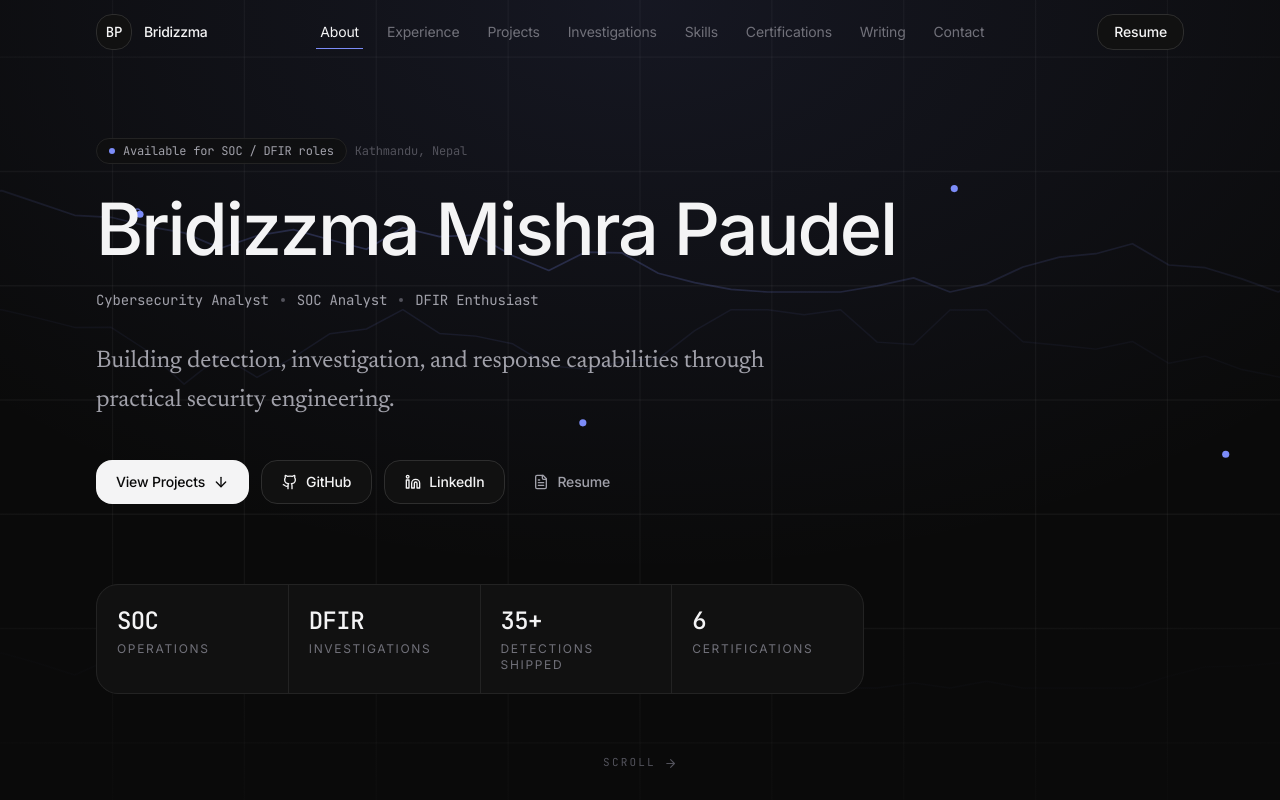
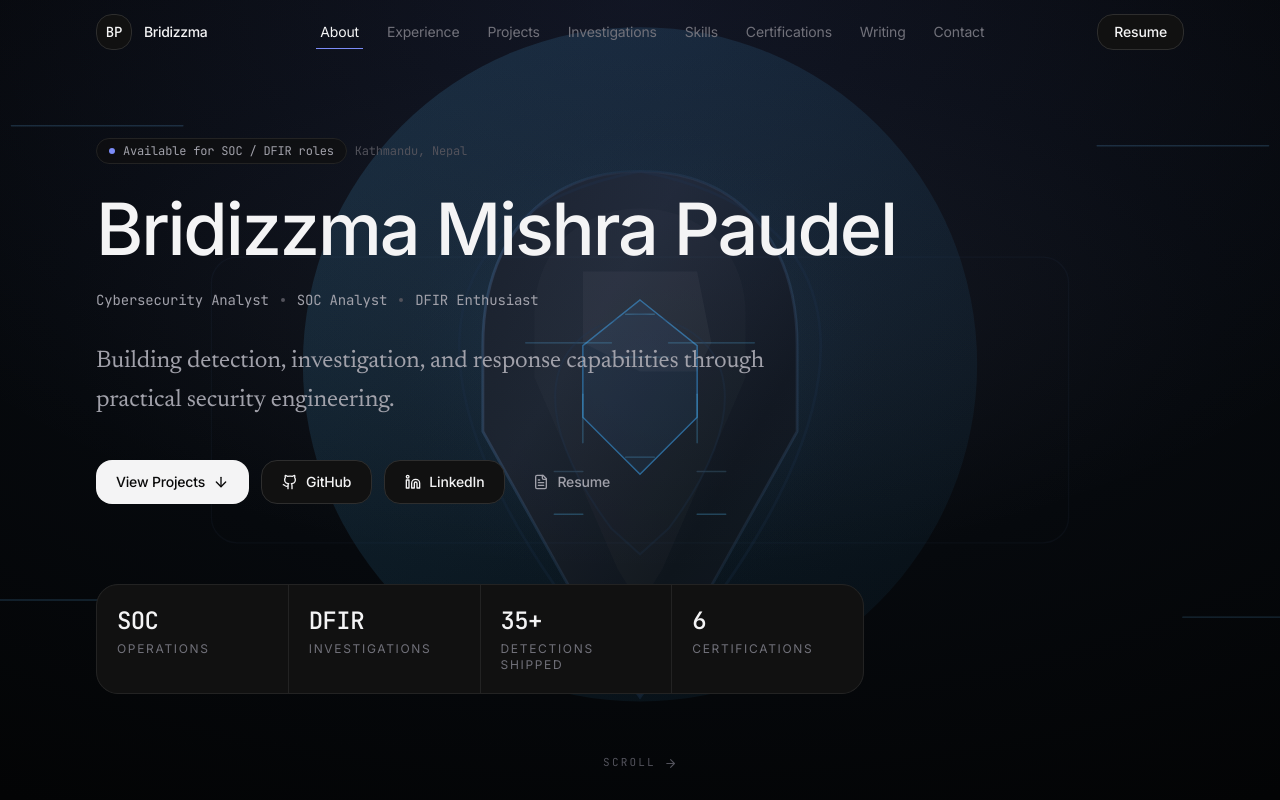
Before and after one commit to bridizzma/portfolio, a React (Vite) app: page / in a window 1280 px wide. Shown: the top 800 px of the page. Built offline with nearby package versions, Linux system fonts and the light colour scheme.

Commit message:
Add dark cybersecurity shield background to hero section

```diff
--- a/src/components/visuals/TelemetryBackground.tsx
+++ b/src/components/visuals/TelemetryBackground.tsx
@@ -1,56 +1,51 @@
 import { motion, useReducedMotion } from "framer-motion";
-import { useMemo } from "react";
-
-/**
- * Subtle security-telemetry backdrop for the hero: a quiet field of timeline
- * gridlines with a few metric traces and sparse "event" markers. Drawn once,
- * very low contrast — meant to be felt, not watched.
- */
 
 const WIDTH = 1200;
 const HEIGHT = 560;
 
-/** Deterministic pseudo-random so the trace is stable across renders. */
-function seeded(seed: number) {
-  let s = seed % 2147483647;
-  if (s <= 0) s += 2147483646;
-  return () => (s = (s * 16807) % 2147483647) / 2147483647;
-}
+const shieldOuterPath = `M 600 120
+  C 530 120 490 170 490 242
+  L 490 302
+  L 560 428
+  L 600 488
+  L 640 428
+  L 710 302
+  L 710 242
+  C 710 170 670 120 600 120
+  Z`;
 
-function buildTrace(seed: number, baseline: number, amp: number, points = 48) {
-  const rnd = seeded(seed);
-  const step = WIDTH / (points - 1);
-  let y = baseline;
-  const coords: Array<[number, number]> = [];
-  for (let i = 0; i < points; i++) {
-    y += (rnd() - 0.5) * amp;
-    y = Math.max(baseline - amp * 1.6, Math.min(baseline + amp * 1.6, y));
-    coords.push([i * step, y]);
-  }
-  return coords.map(([x, y]) => `${x.toFixed(1)},${y.toFixed(1)}`).join(" ");
-}
+const shieldPlatePath = `M 600 146
+  C 560 146 526 174 526 220
+  L 526 264
+  L 584 398
+  L 600 424
+  L 616 398
+  L 674 264
+  L 674 220
+  C 674 174 640 146 600 146
+  Z`;
+
+const shieldCorePath = `M 600 210
+  L 640 242
+  L 640 292
+  L 600 332
+  L 560 292
+  L 560 242
+  Z`;
+
+const circuitPaths = [
+  "M 520 240 H 580",
+  "M 620 240 H 680",
+  "M 560 276 L 560 310",
+  "M 640 276 L 640 310",
+  "M 540 360 L 560 360",
+  "M 640 360 L 660 360",
+  "M 590 220 L 610 220",
+  "M 590 320 L 610 320",
+];
 
 export function TelemetryBackground() {
   const reduce = useReducedMotion();
-
-  const traces = useMemo(
-    () => [
-      { d: buildTrace(7, 150, 34), opacity: 0.5, width: 1.2 },
-      { d: buildTrace(23, 300, 52), opacity: 0.32, width: 1 },
-      { d: buildTrace(91, 440, 26), opacity: 0.22, width: 1 },
-    ],
-    []
-  );
-
-  const events = useMemo(
-    () => [
-      { x: 250, y: 150 },
-      { x: 560, y: 296 },
-      { x: 820, y: 132 },
-      { x: 1010, y: 318 },
-    ],
-    []
-  );
 
   return (
     <div
@@ -63,84 +58,102 @@ export function TelemetryBackground() {
         className="absolute inset-0 h-full w-full"
       >
         <defs>
-          <linearGradient id="trace-fade" x1="0" y1="0" x2="1" y2="0">
-            <stop offset="0%" stopColor="var(--color-accent)" stopOpacity="0" />
-            <stop offset="35%" stopColor="var(--color-accent)" stopOpacity="1" />
-            <stop offset="100%" stopColor="var(--color-accent)" stopOpacity="0.15" />
+          <radialGradient id="bg" cx="50%" cy="40%" r="70%">
+            <stop offset="0%" stopColor="#101318" />
+            <stop offset="48%" stopColor="#06090d" />
+            <stop offset="100%" stopColor="#030405" />
+          </radialGradient>
+
+          <linearGradient id="metal" x1="0%" y1="0%" x2="100%" y2="100%">
+            <stop offset="0%" stopColor="#161b22" />
+            <stop offset="32%" stopColor="#1c232d" />
+            <stop offset="68%" stopColor="#0f151c" />
+            <stop offset="100%" stopColor="#141b23" />
           </linearGradient>
-          <radialGradient id="vignette" cx="50%" cy="38%" r="75%">
-            <stop offset="55%" stopColor="#0a0a0a" stopOpacity="0" />
-            <stop offset="100%" stopColor="#0a0a0a" stopOpacity="1" />
+
+          <linearGradient id="metal-edge" x1="0%" y1="0%" x2="100%" y2="0%">
+            <stop offset="0%" stopColor="rgba(124, 182, 255, 0.18)" />
+            <stop offset="45%" stopColor="rgba(95, 156, 230, 0.06)" />
+            <stop offset="100%" stopColor="rgba(124, 182, 255, 0.12)" />
+          </linearGradient>
+
+          <linearGradient id="accent-glow" x1="0%" y1="0%" x2="100%" y2="100%">
+            <stop offset="0%" stopColor="#57c4ff" stopOpacity="0.16" />
+            <stop offset="100%" stopColor="#2e9de2" stopOpacity="0.04" />
+          </linearGradient>
+
+          <radialGradient id="core-glow" cx="50%" cy="50%" r="50%">
+            <stop offset="0%" stopColor="#44c8ff" stopOpacity="0.12" />
+            <stop offset="100%" stopColor="#0b1631" stopOpacity="0" />
           </radialGradient>
+
+          <pattern id="mesh" width="16" height="16" patternUnits="userSpaceOnUse" patternTransform="rotate(45)">
+            <path d="M 0 16 L 16 0" stroke="rgba(255,255,255,0.04)" strokeWidth="0.5" />
+          </pattern>
+
+          <filter id="softglow" x="-40%" y="-40%" width="180%" height="180%">
+            <feGaussianBlur stdDeviation="14" result="blur" />
+            <feComposite in="SourceGraphic" in2="blur" operator="over" />
+          </filter>
         </defs>
 
-        {/* timeline gridlines */}
-        <g stroke="#ffffff" strokeOpacity="0.04">
-          {Array.from({ length: 7 }).map((_, i) => (
-            <line
-              key={`h-${i}`}
-              x1="0"
-              x2={WIDTH}
-              y1={(HEIGHT / 7) * (i + 0.5)}
-              y2={(HEIGHT / 7) * (i + 0.5)}
-            />
-          ))}
-          {Array.from({ length: 13 }).map((_, i) => (
-            <line
-              key={`v-${i}`}
-              y1="0"
-              y2={HEIGHT}
-              x1={(WIDTH / 13) * (i + 0.5)}
-              x2={(WIDTH / 13) * (i + 0.5)}
-            />
-          ))}
+        <rect width={WIDTH} height={HEIGHT} fill="url(#bg)" />
+        <rect width={WIDTH} height={HEIGHT} fill="url(#mesh)" opacity="0.08" />
+
+        <g opacity="0.18" stroke="#69c1ff" strokeWidth="1" strokeLinecap="round">
+          <line x1="160" y1="88" x2="280" y2="88" />
+          <line x1="920" y1="102" x2="1040" y2="102" />
+          <line x1="102" y1="420" x2="220" y2="420" />
+          <line x1="980" y1="432" x2="1100" y2="432" />
         </g>
 
-        {/* metric traces */}
-        {traces.map((t, i) => (
-          <motion.polyline
-            key={i}
-            points={t.d}
-            fill="none"
-            stroke="url(#trace-fade)"
-            strokeWidth={t.width}
-            strokeOpacity={t.opacity}
-            strokeLinejoin="round"
-            strokeLinecap="round"
-            initial={reduce ? undefined : { pathLength: 0, opacity: 0 }}
-            animate={reduce ? undefined : { pathLength: 1, opacity: t.opacity }}
-            transition={{ duration: 2.2, delay: 0.2 + i * 0.25, ease: [0.22, 1, 0.36, 1] }}
+        <circle cx="600" cy="255" r="172" fill="url(#core-glow)" />
+        <circle cx="600" cy="255" r="236" fill="url(#accent-glow)" />
+
+        <motion.g
+          initial={reduce ? undefined : { opacity: 0.95 }}
+          animate={reduce ? undefined : { opacity: [0.95, 1, 0.95] }}
+          transition={{ duration: 8, repeat: Infinity, ease: "easeInOut" }}
+        >
+          <path d={shieldOuterPath} fill="url(#metal)" stroke="url(#metal-edge)" strokeWidth="2" />
+          <path d={shieldPlatePath} fill="rgba(255,255,255,0.02)" />
+          <path d={shieldCorePath} fill="rgba(58, 141, 212, 0.08)" stroke="#2c6b9a" strokeWidth="1" />
+
+          <g stroke="#57c4ff" strokeWidth="1" strokeLinecap="round" strokeOpacity="0.28">
+            {circuitPaths.map((d, index) => (
+              <path key={index} d={d} />
+            ))}
+          </g>
+
+          <g stroke="#7bcfff" strokeWidth="1" strokeLinecap="round" strokeOpacity="0.18">
+            <line x1="540" y1="330" x2="560" y2="330" />
+            <line x1="640" y1="330" x2="660" y2="330" />
+            <line x1="580" y1="250" x2="620" y2="250" />
+          </g>
+
+          <path
+            d="M 560 190 L 640 190 L 650 240 L 640 260 L 600 260 L 560 240 Z"
+            fill="rgba(255,255,255,0.04)"
           />
-        ))}
+        </motion.g>
 
-        {/* sparse event markers, gently pulsing */}
-        {events.map((e, i) => (
-          <g key={`e-${i}`}>
-            <circle cx={e.x} cy={e.y} r="2.5" fill="var(--color-accent)" />
-            {!reduce && (
-              <motion.circle
-                cx={e.x}
-                cy={e.y}
-                r="2.5"
-                fill="none"
-                stroke="var(--color-accent)"
-                strokeWidth="1"
-                initial={{ scale: 1, opacity: 0.6 }}
-                animate={{ scale: 6, opacity: 0 }}
-                transition={{
-                  duration: 3.4,
-                  delay: 1 + i * 0.7,
-                  repeat: Infinity,
-                  repeatDelay: 2.5,
-                  ease: "easeOut",
-                }}
-                style={{ transformBox: "fill-box", transformOrigin: "center" }}
-              />
-            )}
-          </g>
-        ))}
+        <path
+          d="M 600 120 C 760 150 770 280 620 462 L 600 488 L 580 462 C 430 280 440 150 600 120 Z"
+          fill="none"
+          stroke="#1a2d44"
+          strokeWidth="2"
+          opacity="0.3"
+        />
 
-        <rect width={WIDTH} height={HEIGHT} fill="url(#vignette)" />
+        <path
+          d="M 600 220 C 670 230 680 290 620 370 L 600 388 L 580 370 C 520 290 530 230 600 220 Z"
+          fill="none"
+          stroke="#1f3551"
+          strokeWidth="1.5"
+          opacity="0.25"
+        />
+
+        <rect x="300" y="180" width="600" height="200" fill="none" stroke="#3e5d7c" strokeWidth="1" opacity="0.08" rx="18" />
       </svg>
     </div>
   );
```
